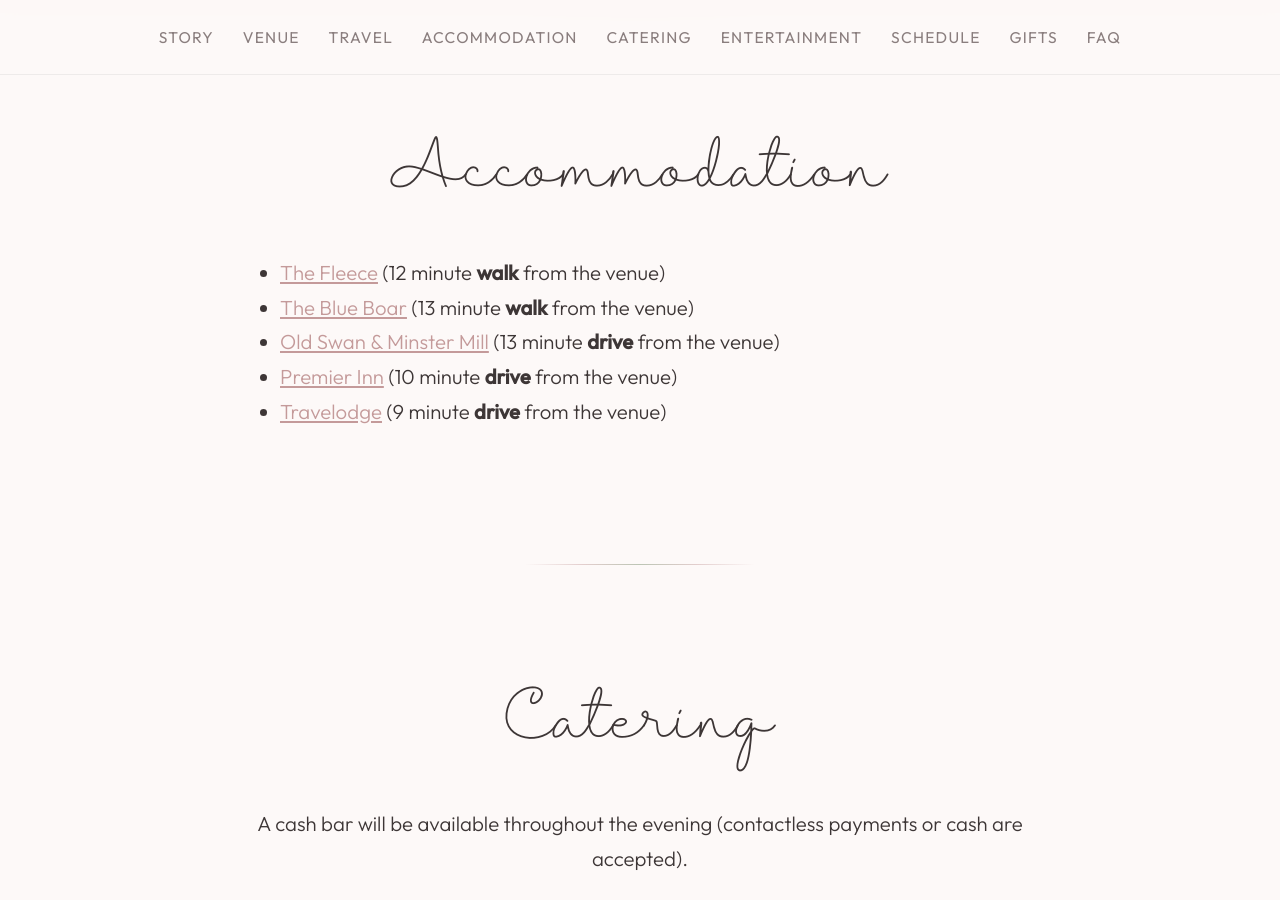
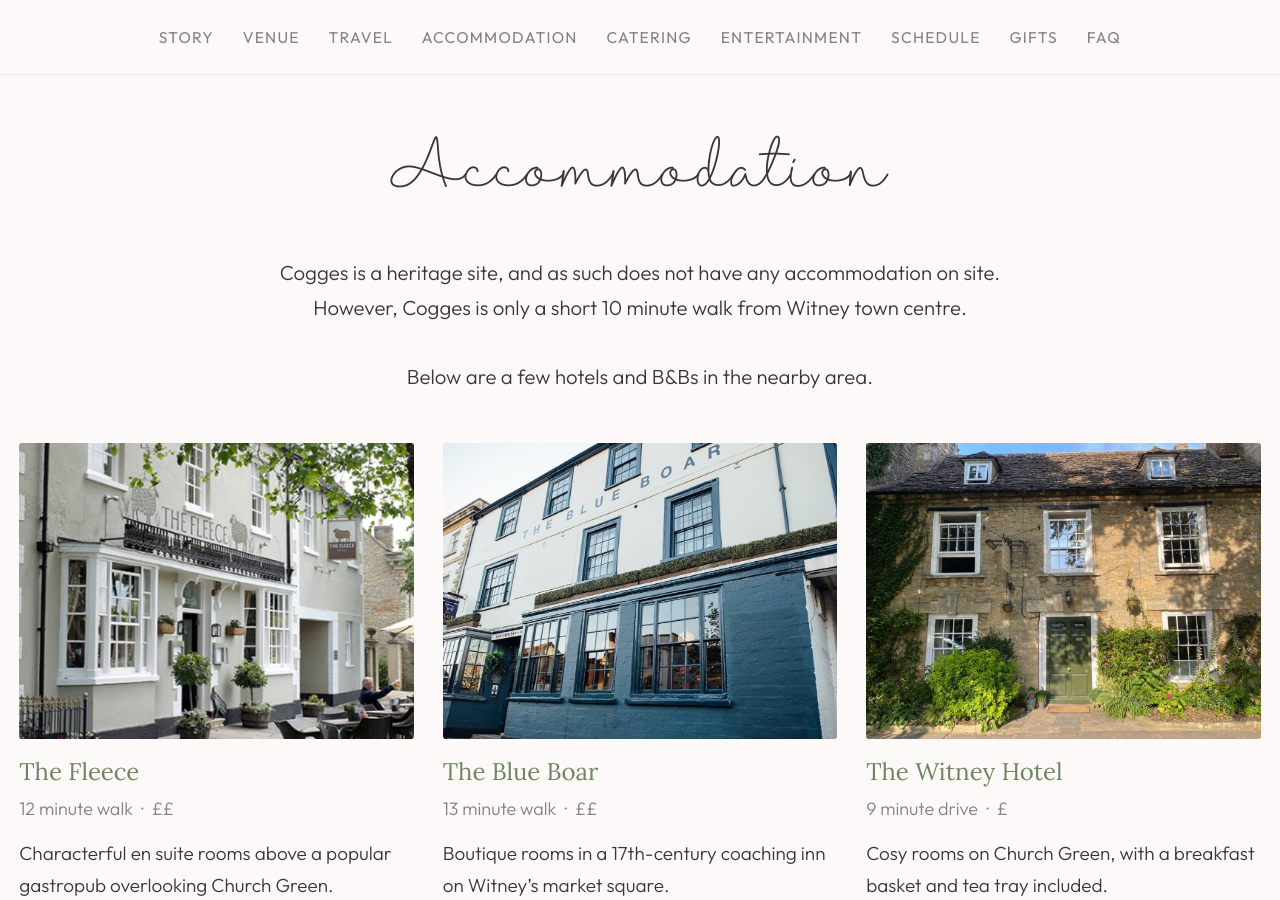
Before and after one commit to Anthony-Nicholls/wedding, a Jekyll site: the page built from evening/index.html, in a window 1280 px wide and 900 px high, scrolled down 4670 px. Built offline with Jekyll 4.4.1, drawn with Linux system fonts in a browser that asks for light colours; some of the changed text lies outside the part shown.

Commit message:
Improve accommodation

```diff
--- /dev/null
+++ b/_data/accommodation.yml
@@ -0,0 +1,47 @@
+- name: The Fleece
+  distance: 12 minute
+  mode: walk
+  price: ££
+  description: Characterful en suite rooms above a popular gastropub overlooking Church Green.
+  url: https://peachpubs.com/rooms/the-fleece/
+  image: fleece.jpg
+
+- name: The Blue Boar
+  distance: 13 minute
+  mode: walk
+  price: ££
+  description: Boutique rooms in a 17th-century coaching inn on Witney’s market square.
+  url: https://www.acornpubs.co.uk/blueboar/bedrooms/
+  image: blue-boar.jpg
+
+- name: The Witney Hotel
+  distance: 9 minute
+  mode: drive
+  price: £
+  description: Cosy rooms on Church Green, with a breakfast basket and tea tray included.
+  url: http://thewitneyhotel.co.uk/
+  image: witney-hotel.jpg
+
+- name: Old Swan & Minster Mill
+  distance: 13 minute
+  mode: drive
+  price: £££
+  description: A riverside Cotswold retreat with spa, gardens and restaurants in Minster Lovell.
+  url: https://minstermill.co.uk
+  image: minster-mill.jpg
+
+- name: Premier Inn
+  distance: 10 minute
+  mode: drive
+  price: ££
+  description: Comfortable modern rooms a short drive from the venue.
+  url: https://www.premierinn.com/gb/en/hotels/england/oxfordshire/witney/witney.html
+  image: premier-inn.jpg
+
+- name: Travelodge
+  distance: 9 minute
+  mode: drive
+  price: £
+  description: Simple, affordable rooms a short drive from Cogges.
+  url: https://www.travelodge.co.uk/hotels/681/Witney-hotel
+  image: travelodge.jpg
--- a/_includes/sections/accommodation.html
+++ b/_includes/sections/accommodation.html
@@ -1,22 +1,40 @@
 <section class="section" id="accommodation">
-  <div class="container narrow">
+  <div class="container">
     <h2>Accommodation</h2>
-    <ul class="text-left">
-      <li>
-        <a href="https://peachpubs.com/rooms/the-fleece/" target="_blank" rel="noopener noreferrer">The Fleece</a> (12 minute <b>walk</b> from the venue)
-      </li>
-      <li>
-        <a href="https://www.acornpubs.co.uk/blueboar/bedrooms/" target="_blank" rel="noopener noreferrer">The Blue Boar</a> (13 minute <b>walk</b> from the venue)
-      </li>
-      <li>
-        <a href="https://minstermill.co.uk" target="_blank" rel="noopener noreferrer">Old Swan & Minster Mill</a> (13 minute <b>drive</b> from the venue)
-      </li>
-      <li>
-        <a href="https://www.premierinn.com/gb/en/hotels/england/oxfordshire/witney/witney.html" target="_blank" rel="noopener noreferrer">Premier Inn</a> (10 minute <b>drive</b> from the venue)
-      </li>
-      <li>
-        <a href="https://www.travelodge.co.uk/hotels/681/Witney-hotel" target="_blank" rel="noopener noreferrer">Travelodge</a> (9 minute <b>drive</b> from the venue)
-      </li>
-    </ul>
+    <p class="narrow accommodation-intro">
+      Cogges is a heritage site, and as such does not have any accommodation on site.
+      However, Cogges is only a short 10 minute walk from Witney town centre.
+      <br><br>
+      Below are a few hotels and B&amp;Bs in the nearby area.
+    </p>
+    <div class="stays">
+      {% for stay in site.data.accommodation %}
+      <article class="stay">
+        <a class="stay-media" href="{{ stay.url }}" target="_blank" rel="noopener noreferrer" tabindex="-1" aria-hidden="true">
+          <img
+            src="{{ stay.image | prepend: '/images/accommodation/' | relative_url }}"
+            alt=""
+            loading="lazy"
+            width="900"
+            height="675"
+          >
+        </a>
+        <div class="stay-body">
+          <h3 class="stay-title">
+            <a href="{{ stay.url }}" target="_blank" rel="noopener noreferrer">{{ stay.name }}</a>
+          </h3>
+          <p class="stay-meta">
+            <span class="stay-distance">{{ stay.distance }} {{ stay.mode }}</span>
+            {% if stay.price %}
+            <span class="stay-meta-sep" aria-hidden="true">·</span>
+            <span class="stay-price" aria-label="Relative price {{ stay.price }}">{{ stay.price }}</span>
+            {% endif %}
+          </p>
+          <p class="stay-description">{{ stay.description }}</p>
+          <a class="stay-link text-link" href="{{ stay.url }}" target="_blank" rel="noopener noreferrer">View details</a>
+        </div>
+      </article>
+      {% endfor %}
+    </div>
   </div>
 </section>
--- a/styles.css
+++ b/styles.css
@@ -774,6 +774,95 @@
   margin-bottom: 0.75rem;
 }
 
+/* ── Accommodation stays ── */
+.accommodation-intro {
+  margin-bottom: 2.5rem;
+}
+
+.stays {
+  display: grid;
+  grid-template-columns: 1fr;
+  gap: 2rem;
+  text-align: left;
+}
+
+@media (min-width: 40rem) {
+  .stays {
+    grid-template-columns: repeat(2, 1fr);
+    gap: 1.75rem 1.5rem;
+  }
+}
+
+@media (min-width: 64rem) {
+  .stays {
+    grid-template-columns: repeat(3, 1fr);
+  }
+}
+
+.stay {
+  display: flex;
+  flex-direction: column;
+  min-width: 0;
+}
+
+.stay-media {
+  display: block;
+  overflow: hidden;
+  border-radius: 3px;
+  aspect-ratio: 4 / 3;
+  background: var(--color-bg-alt);
+  margin-bottom: 1rem;
+}
+
+.stay-media img {
+  width: 100%;
+  height: 100%;
+  object-fit: cover;
+  transition: transform 0.35s ease;
+}
+
+.stay-media:hover img,
+.stay-media:focus-visible img {
+  transform: scale(1.03);
+}
+
+.stay-title {
+  margin: 0 0 0.35rem;
+  font-size: 1.25rem;
+}
+
+.stay-title a {
+  color: var(--color-accent-secondary);
+  text-decoration: none;
+}
+
+.stay-title a:hover,
+.stay-title a:focus-visible {
+  color: #5a6e51;
+}
+
+.stay-meta {
+  margin: 0 0 0.65rem;
+  font-size: 0.9375rem;
+  color: var(--color-muted);
+}
+
+.stay-meta-sep {
+  margin: 0 0.25em;
+}
+
+.stay-description {
+  margin: 0 0 0.85rem;
+  flex: 1;
+  font-size: 0.9875rem;
+  color: var(--color-text);
+}
+
+.stay-link {
+  align-self: flex-start;
+  font-size: 0.9375rem;
+}
+
 /* ── Timeline ── */
 .timeline {
   list-style: none;
```
Also changed, not shown: images/accommodation/blue-boar.jpg (added), images/accommodation/fleece.jpg (added), images/accommodation/minster-mill.jpg (added), images/accommodation/premier-inn.jpg (added), images/accommodation/travelodge.jpg (added), images/accommodation/witney-hotel.jpg (added).
